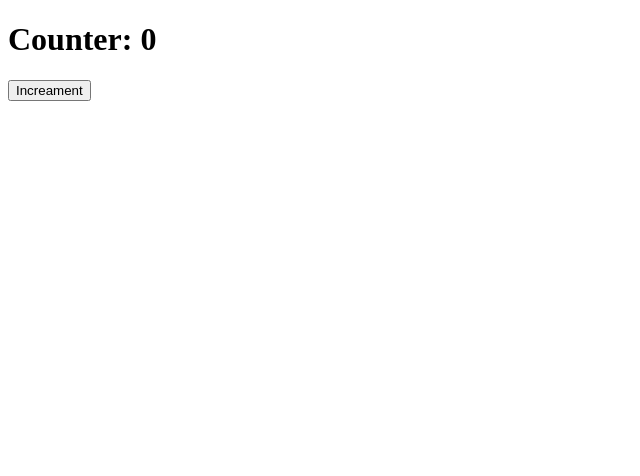
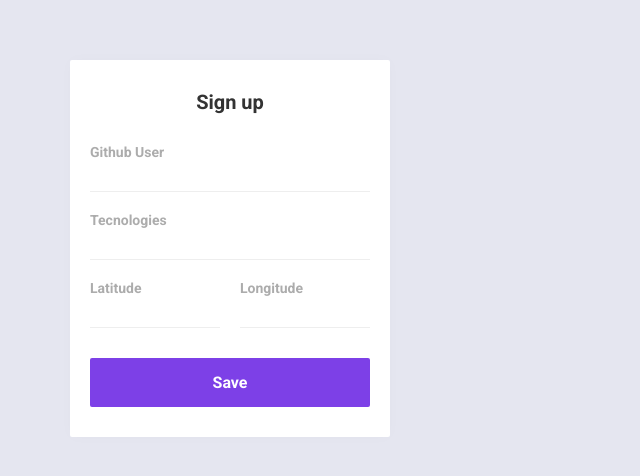
Before and after one commit to MellowMelo/DevRadar-OmniStack10, a React (Create React App) app in the folder web-app/: page / in a window 1280 px wide. Shown: the top 476 px of the page, without its empty margins (0-640 px from the left). Built offline with nearby package versions, Linux system fonts and the light colour scheme.

Commit message:
css from aside abr implemented

```diff
--- /dev/null
+++ b/web-app/src/App.css
@@ -0,0 +1,9 @@
+#app {
+    max-width: 1200px;
+    margin: 0 auto;
+    padding: 60px 30px;
+
+    display: flex;
+    flex-direction: row;
+    align-items: flex-start;
+}
--- a/web-app/src/App.js
+++ b/web-app/src/App.js
@@ -1,15 +1,49 @@
-import React from 'react';
+import React, { useState } from 'react';
+
+import './global.css'
+import './App.css'
+import './Sidebar.css'
+
+//Component: Isolated Blocks of Html, css and js, wich dont inteferes in the rest of the application
+//Props: Informations that a father Component pass to a child Component
+//State: Informations holded by Component(Remember: imutability)
 
 function App() {
-  function IncreamentCounter(){
-    alert("HELLO");
-  }
+
 
   return (//<></> its a fragment, to avoid a classical error of multi components
-    <>
-      <h1>Counter: 0</h1>
-      <button onClick={IncreamentCounter}>Increament</button>
-    </>
+    <div id="app">
+      <aside>
+        <strong className="">Sign up</strong>
+        <form>
+          <div class="input-block">
+            <label hmlFor="github_username">Github User</label>
+            <input name="github_username" id="github_username" required />
+          </div>
+
+          <div class="input-block">
+            <label hmlFor="techs">Tecnologies</label>
+            <input name="techs" id="techs" required />
+          </div>
+
+          <div className="input-group">
+            <div class="input-block">
+              <label hmlFor="latitude">Latitude</label>
+              <input name="latitude" id="latitude" required />
+            </div>
+            <div class="input-block">
+              <label hmlFor="longitude">Longitude</label>
+              <input name="longitude" id="longitude" required />
+            </div>
+          </div>
+
+          <button type="submit">Save</button>
+        </form>
+      </aside>
+      <main>
+
+      </main>
+    </div>
   );
 }
 
--- /dev/null
+++ b/web-app/src/Sidebar.css
@@ -0,0 +1,67 @@
+aside {
+    width: 320px;
+    background: #FFF;
+    box-shadow: 0 0 14px 0 rgba(0, 0, 0, 0.02);
+    border-radius: 2px;
+    padding: 30px 20px;
+}
+
+aside strong {
+    font-size: 20px;
+    text-align: center;
+    display: block;
+    color: #333;
+}
+
+aside form {
+    margin-top: 30px;
+}
+
+aside form .input-block + .input-block {
+    margin-top: 20px;
+}
+
+aside form .input-group {
+    margin-top: 20px;
+    display: grid;
+    gap: 20px;
+    grid-template-columns: 1fr 1fr;
+}
+
+aside form .input-group .input-block {
+    margin-top: 0;
+}
+
+aside form .input-block label {
+    color: #ACACAC;
+    font-size: 14px;
+    font-weight: bold;
+    display: block;
+}
+
+aside form .input-block input {
+    width: 100%;
+    height: 32px;
+    font-size: 14px;
+    color: #666;
+    border: 0;
+    border-bottom: 1px solid #eee;
+}
+
+aside form button[type=submit]{
+    width: 100%;
+    border: 0;
+    margin-top: 30px;
+    background: #7d40e7;
+    border-radius: 2px;
+    padding: 15px 20px;
+    font-size: 16px;
+    font-weight: bold;
+    color: #fff;
+    cursor: pointer;
+    transition: background 0.5s;
+}
+
+adise form button[type=submit]:hover {
+    background: #6931ca;
+}
--- /dev/null
+++ b/web-app/src/global.css
@@ -0,0 +1,21 @@
+@import url('https://fonts.googleapis.com/css?family=Roboto:400,700&display=swap');
+
+* {
+    margin: 0;
+    padding: 0;
+    outline: 0;
+    box-sizing: border-box;
+}
+
+html, body, #root {
+    height: 100%;
+}
+
+body {
+    background: #E5E6F0;
+    -webkit-font-smoothing: antialiased;
+}
+
+body, input, button {
+    font-family: Roboto, sans-serif;
+}
```
Also changed, not shown: web-app/src/Main.css (added).
